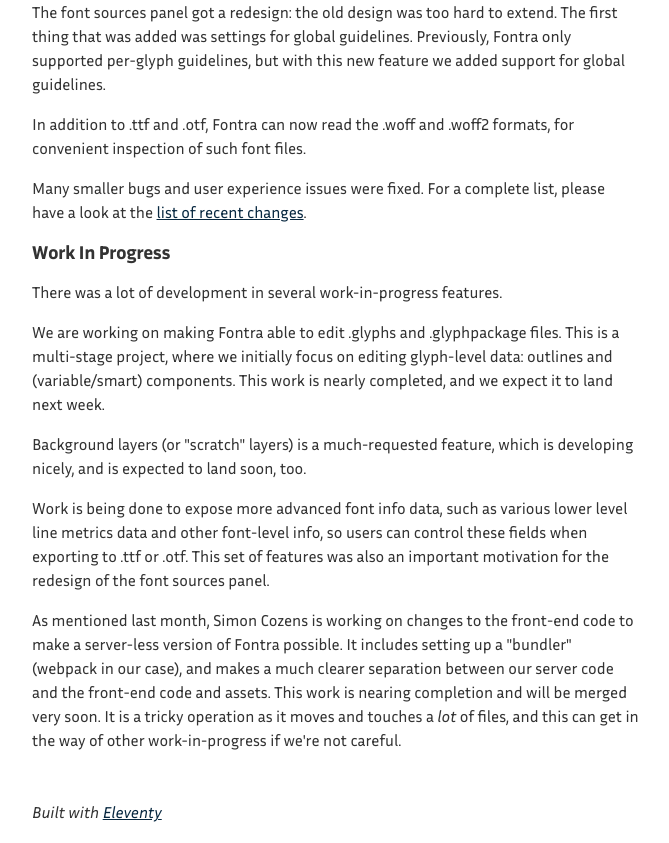
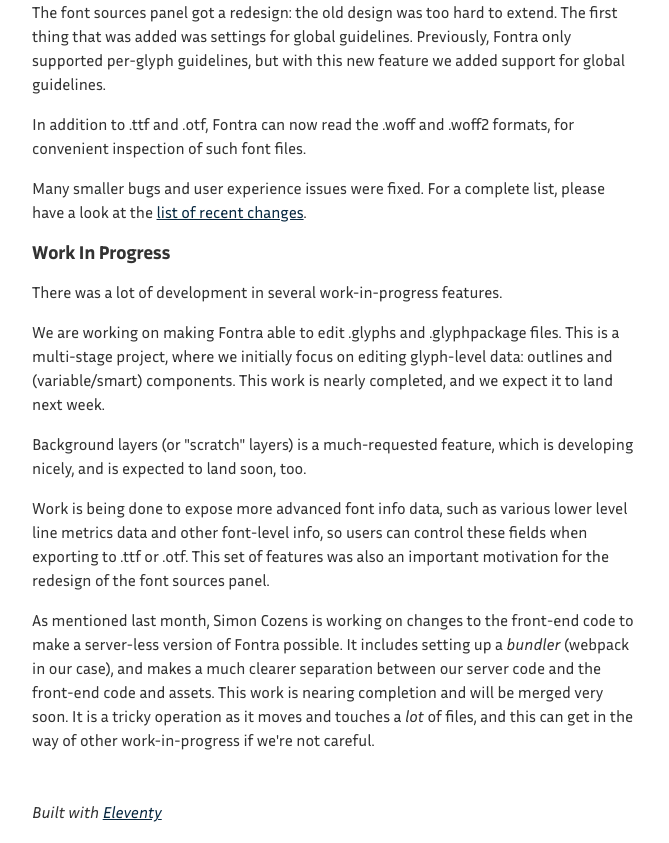
Before and after one commit to fontra/fontra-blog, an Eleventy site: page content/blog/february-update/february-update.md in a window 1280 px wide. Shown: the part 993-1836 px from the top of the page, without its empty margins (304-973 px from the left). Built offline with nearby package versions, Linux system fonts and the light colour scheme; Eleventy itself is replaced by a stand-in of ours; files that its build step writes are made by us from their sources; what @zachleat/heading-anchors, eleventy-plugin-youtube-embed, zod-validation-error would draw is missing.

Commit message:
Formatting

```diff
--- a/content/blog/february-update/february-update.md
+++ b/content/blog/february-update/february-update.md
@@ -37,4 +37,4 @@
 
 Work is being done to expose more advanced font info data, such as various lower level line metrics data and other font-level info, so users can control these fields when exporting to .ttf or .otf. This set of features was also an important motivation for the redesign of the font sources panel.
 
-As mentioned last month, Simon Cozens is working on changes to the front-end code to make a server-less version of Fontra possible. It includes setting up a "bundler" (webpack in our case), and makes a much clearer separation between our server code and the front-end code and assets. This work is nearing completion and will be merged very soon. It is a tricky operation as it moves and touches a _lot_ of files, and this can get in the way of other work-in-progress if we're not careful.
+As mentioned last month, Simon Cozens is working on changes to the front-end code to make a server-less version of Fontra possible. It includes setting up a _bundler_ (webpack in our case), and makes a much clearer separation between our server code and the front-end code and assets. This work is nearing completion and will be merged very soon. It is a tricky operation as it moves and touches a _lot_ of files, and this can get in the way of other work-in-progress if we're not careful.
```
